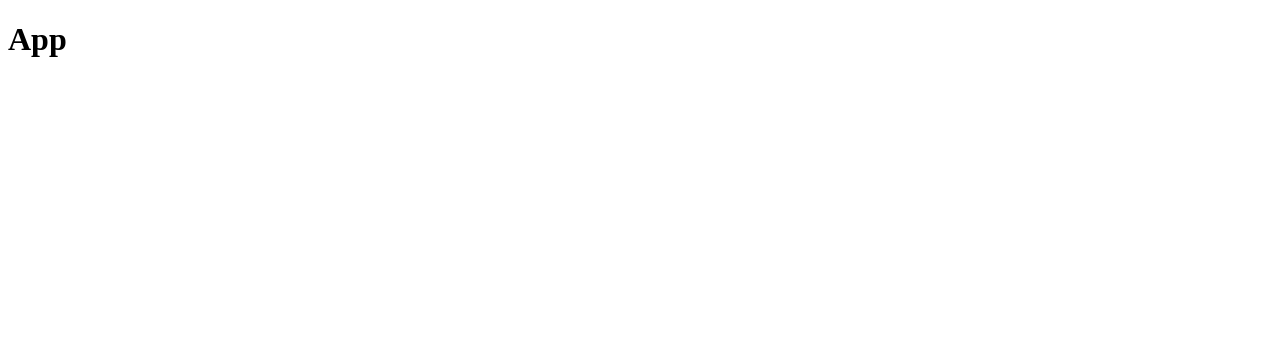
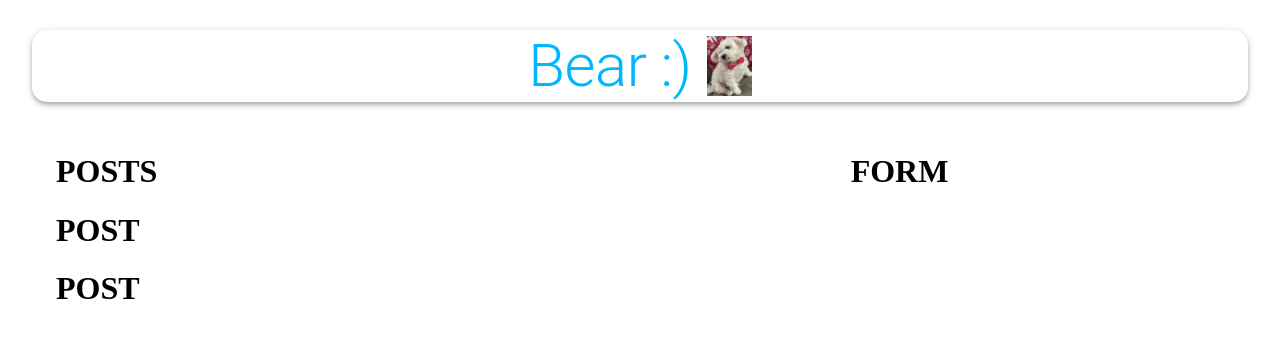
Before and after one commit to obyat/books-webapp, a React (Create React App) app in the folder MEMORIES_PROJECT/client/: page / in a window 1280 px wide. Shown: the top 338 px of the page. Built offline with nearby package versions, Linux system fonts and the light colour scheme.

Commit message:
frontend shell implemented

```diff
--- /dev/null
+++ b/MEMORIES_PROJECT/client/api/index.js
@@ -0,0 +1,4 @@
+import { axios } from "axios";
+const url = "http://localhost:5000/posts";
+
+export const fetchPosts = () => axios.get(url);
--- a/MEMORIES_PROJECT/client/package.json
+++ b/MEMORIES_PROJECT/client/package.json
@@ -3,6 +3,7 @@
   "version": "0.1.0",
   "private": true,
   "dependencies": {
+    "@material-ui/core": "^4.11.3",
     "@testing-library/jest-dom": "^5.11.9",
     "@testing-library/react": "^11.2.5",
     "@testing-library/user-event": "^12.7.1",
--- a/MEMORIES_PROJECT/client/src/App.js
+++ b/MEMORIES_PROJECT/client/src/App.js
@@ -1,11 +1,36 @@
 import React from "react";
+import {Container, AppBar, Typography, Grow, Grid  } from "@material-ui/core";
+//importing posts from components
+import Posts from './components/Posts/Posts';
+import Form from './components/Form/Form';
+import useStyles from './styles';
 
+//importing bear image
+import memories from './images/memories.png'
 const App = () => {
+const classes = useStyles();
+
     return (
-        <div>
-                <h1>App</h1>
-        </div>
-    );
+        <Container maxWidth="lg">
+            <AppBar className={classes.appBar} position="static" color="inherit">
+                <Typography className={classes.heading} variant="h2" align="center">Bear :)</Typography>
+                <img className={classes.image} src={memories} alt="memories" height = "60"/>
+            </AppBar>
+            <Grow in>
+                <Container>
+                    <Grid container justify="space-between" alignItems="stretch" spacing={3}>
+                        <Grid item xs={12} sm={7}>
+                            <Posts />
+                        </Grid>
+                        <Grid item xs={12} sm={4}>
+                            <Form />
+                        </Grid>
+
+                    </Grid>
+                </Container>
+            </Grow>
+        </Container>
+        );
 }
 
 export default App;
--- /dev/null
+++ b/MEMORIES_PROJECT/client/src/components/Form/Form.js
@@ -0,0 +1,12 @@
+import React from 'react';
+import useStyles from './styles';
+
+const Form = () => {
+const classes = useStyles();
+
+    return (
+        <h1>FORM</h1>
+    );
+}
+
+export default Form;
--- /dev/null
+++ b/MEMORIES_PROJECT/client/src/components/Form/styles.js
@@ -0,0 +1,24 @@
+import { makeStyles } from '@material-ui/core/styles';
+
+export default makeStyles((theme) => ({
+  root: {
+    '& .MuiTextField-root': {
+      margin: theme.spacing(1),
+    },
+  },
+  paper: {
+    padding: theme.spacing(2),
+  },
+  form: {
+    display: 'flex',
+    flexWrap: 'wrap',
+    justifyContent: 'center',
+  },
+  fileInput: {
+    width: '97%',
+    margin: '10px 0',
+  },
+  buttonSubmit: {
+    marginBottom: 10,
+  },
+}));
--- /dev/null
+++ b/MEMORIES_PROJECT/client/src/components/Posts/Post/Post.js
@@ -0,0 +1,12 @@
+import React from 'react';
+import useStyles from './styles';
+
+const Post = () => {
+const classes = useStyles();
+
+    return (
+        <h1>POST</h1>
+    );
+}
+
+export default Post;
--- /dev/null
+++ b/MEMORIES_PROJECT/client/src/components/Posts/Post/styles.js
@@ -0,0 +1,52 @@
+import { makeStyles } from '@material-ui/core/styles';
+
+export default makeStyles({
+  media: {
+    height: 0,
+    paddingTop: '56.25%',
+    backgroundColor: 'rgba(0, 122, 0, 0.6)',
+    backgroundBlendMode: 'darken',
+  },
+  border: {
+    border: 'solid',
+  },
+  fullHeightCard: {
+    height: '100%',
+  },
+  card: {
+    display: 'flex',
+    flexDirection: 'column',
+    justifyContent: 'space-between',
+    borderRadius: '15px',
+    height: '100%',
+    position: 'relative',
+  },
+  overlay: {
+    position: 'absolute',
+    top: '20px',
+    left: '20px',
+    color: 'white',
+  },
+  overlay2: {
+    position: 'absolute',
+    top: '20px',
+    right: '20px',
+    color: 'white',
+  },
+  grid: {
+    display: 'flex',
+  },
+  details: {
+    display: 'flex',
+    justifyContent: 'space-between',
+    margin: '20px',
+  },
+  title: {
+    padding: '0 16px',
+  },
+  cardActions: {
+    padding: '0 16px 8px 16px',
+    display: 'flex',
+    justifyContent: 'space-between',
+  },
+});
--- /dev/null
+++ b/MEMORIES_PROJECT/client/src/components/Posts/Posts.js
@@ -0,0 +1,18 @@
+import React from 'react';
+import Post from "./Post/Post"
+import useStyles from './styles';
+
+
+const Posts = () => {
+const classes = useStyles();
+
+    return (
+        <>
+        <h1>POSTS</h1>
+        <Post/>
+        <Post/>
+        </>
+    );
+}
+
+export default Posts;
--- /dev/null
+++ b/MEMORIES_PROJECT/client/src/components/Posts/styles.js
@@ -0,0 +1,14 @@
+import { makeStyles } from '@material-ui/core/styles';
+
+export default makeStyles((theme) => ({
+  mainContainer: {
+    display: 'flex',
+    alignItems: 'center',
+  },
+  smMargin: {
+    margin: theme.spacing(1),
+  },
+  actionDiv: {
+    textAlign: 'center',
+  },
+}));
--- /dev/null
+++ b/MEMORIES_PROJECT/client/src/styles.js
@@ -0,0 +1,18 @@
+import { makeStyles } from '@material-ui/core/styles';
+
+export default makeStyles(() => ({
+  appBar: {
+    borderRadius: 15,
+    margin: '30px 0',
+    display: 'flex',
+    flexDirection: 'row',
+    justifyContent: 'center',
+    alignItems: 'center',
+  },
+  heading: {
+    color: 'rgba(0,183,255, 1)',
+  },
+  image: {
+    marginLeft: '15px',
+  },
+}));
```
Also changed, not shown: MEMORIES_PROJECT/client/src/images/memories.png (added), 1 other file (tests, documents, lock files or other folders).
